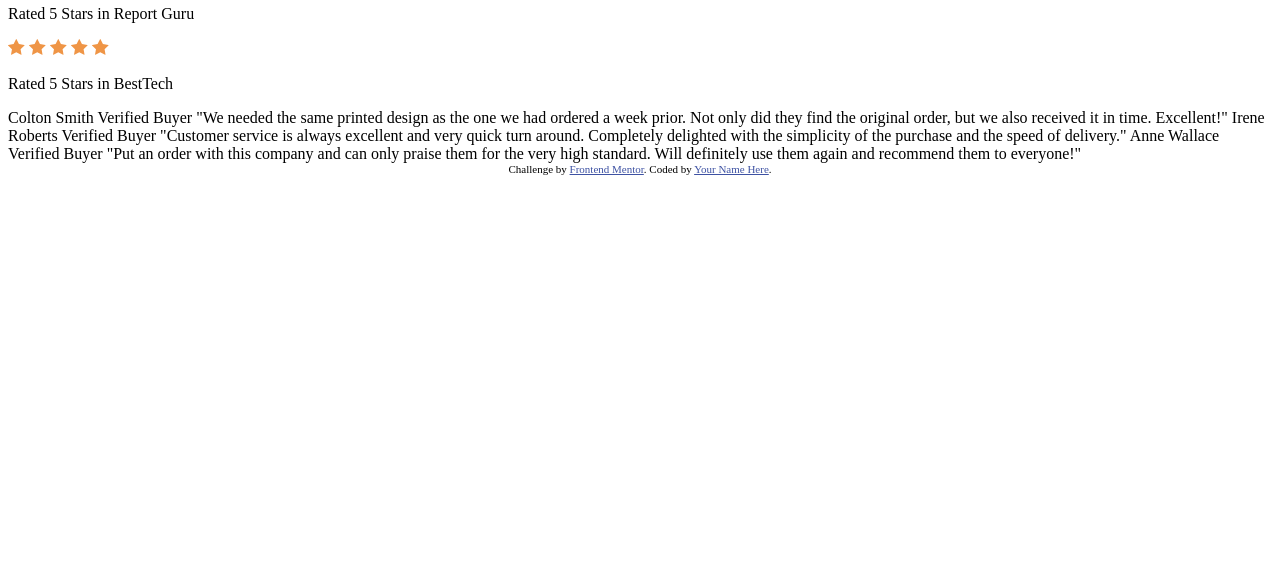
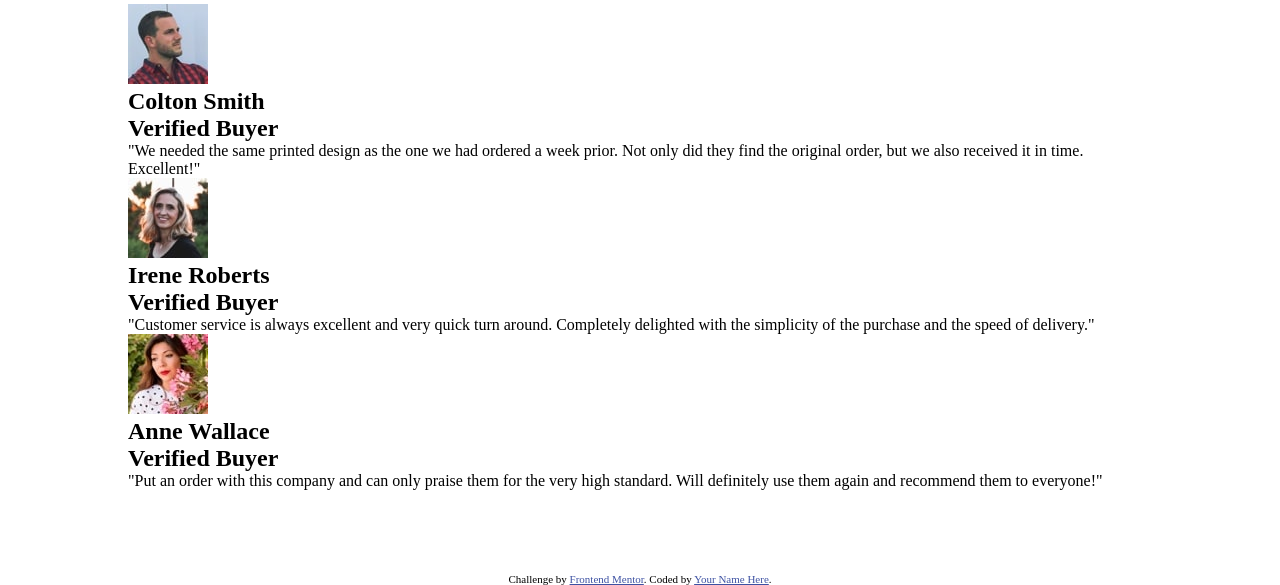
Before and after one commit to jfalconidc/Frontend-Mentor-social-proof-section-master, a plain HTML site: page index.html in a window 1280 px wide. Shown: the part 215-800 px from the top of the page. Drawn offline with Linux system fonts and the light colour scheme.

Commit message:
Html completado e inicio del Css

```diff
--- a/index.html
+++ b/index.html
@@ -4,7 +4,7 @@
     <meta charset="UTF-8" />
     <meta name="viewport" content="width=device-width, initial-scale=1.0" />
     <!-- displays site properly based on user's device -->
-
+    <link rel="stylesheet" href="/styles/style.css">
     <link
       rel="icon"
       type="image/png"
@@ -65,32 +65,38 @@
             <p>Rated 5 Stars in BestTech</p>
           </div>
         </div>
+        <div class="buyer">
+          <div class="buyercontainer">
+            <div class="buyercontent">
+              <img src="/images/image-colton.jpg" alt="Colton">
+              <h2>Colton Smith</h2>
+              <h2>Verified Buyer</h2>
+              <p>"We needed the same printed design as the one we had ordered a week prior.
+                Not only did they find the original order, but we also received it in time.
+                Excellent!"</p>
+            </div>
+          </div>
+          <div class="buyercontainer">
+            <div class="buyercontent">
+              <img src="/images/image-irene.jpg" alt="Irene">
+              <h2>Irene Roberts</h2>
+              <h2>Verified Buyer</h2>
+              <p>"Customer service is always excellent and very quick turn around. Completely
+                delighted with the simplicity of the purchase and the speed of delivery."</p>
+            </div>
+          </div>
+          <div class="buyercontainer">
+            <div class="buyercontent">
+              <img src="/images/image-anne.jpg" alt="Anne">
+              <h2>Anne Wallace</h2>
+              <h2>Verified Buyer</h2>
+              <p>"Put an order with this company and can only praise them for the very high
+                standard. Will definitely use them again and recommend them to everyone!"</p>
+            </div>
+          </div>
+        </div>
       </div>
     </div>
-
-
-
-
-
-
-
-
-    Colton Smith
-    Verified Buyer
-    "We needed the same printed design as the one we had ordered a week prior.
-    Not only did they find the original order, but we also received it in time.
-    Excellent!"
-
-    Irene Roberts
-    Verified Buyer
-    "Customer service is always excellent and very quick turn around. Completely
-    delighted with the simplicity of the purchase and the speed of delivery."
-
-    Anne Wallace
-    Verified Buyer
-    "Put an order with this company and can only praise them for the very high
-    standard. Will definitely use them again and recommend them to everyone!"
-
     <div class="attribution">
       Challenge by
       <a href="https://www.frontendmentor.io?ref=challenge" target="_blank"
--- /dev/null
+++ b/styles/style.css
@@ -0,0 +1,24 @@
+* {
+    margin: 0;
+    padding: 0;
+    box-sizing: border-box;
+}
+
+body {
+    width: 100%;
+    height: 800px;
+    background-color: hsl(0, 0%, 100%);
+    display: flex;
+    flex-direction: column-reverse;
+    position: relative;
+}
+
+.container {
+    width: 80%;
+    height: 700px;
+    position: absolute;
+    top: 50%;
+    left: 50%;
+    margin-top: -350px;
+    margin-left: -40%;
+}
```
